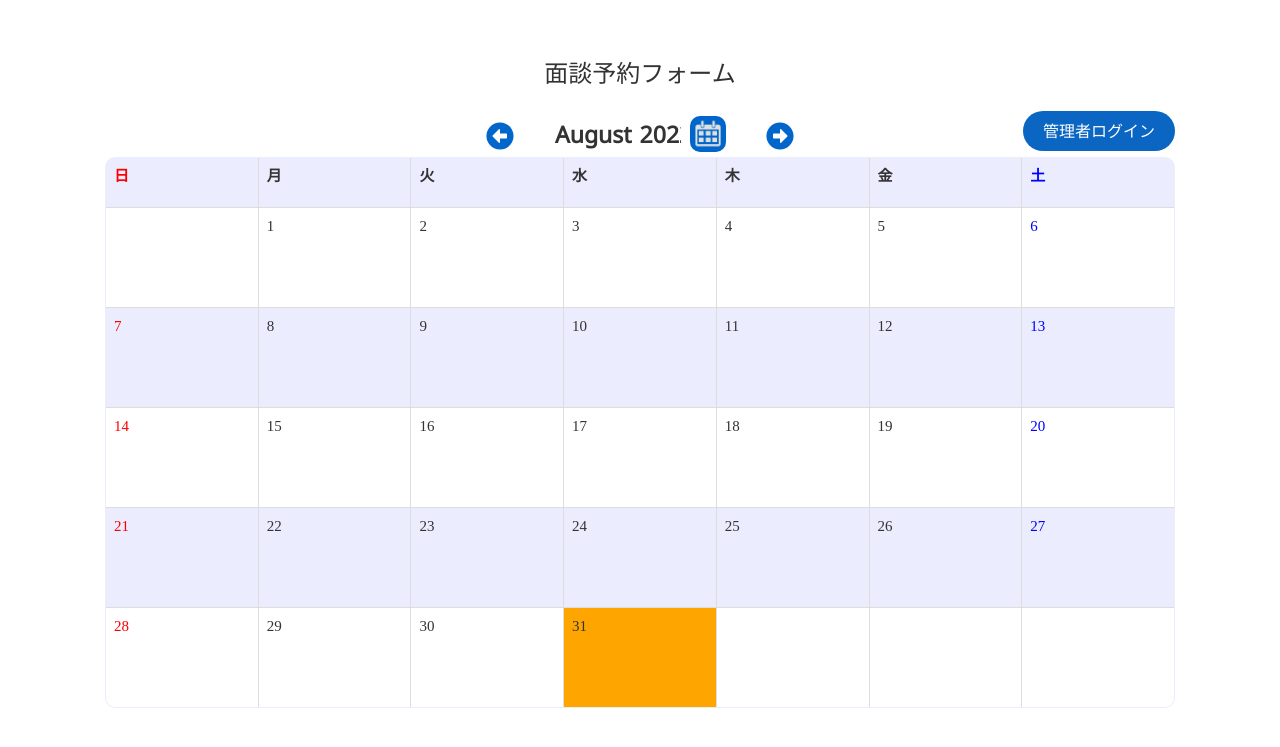
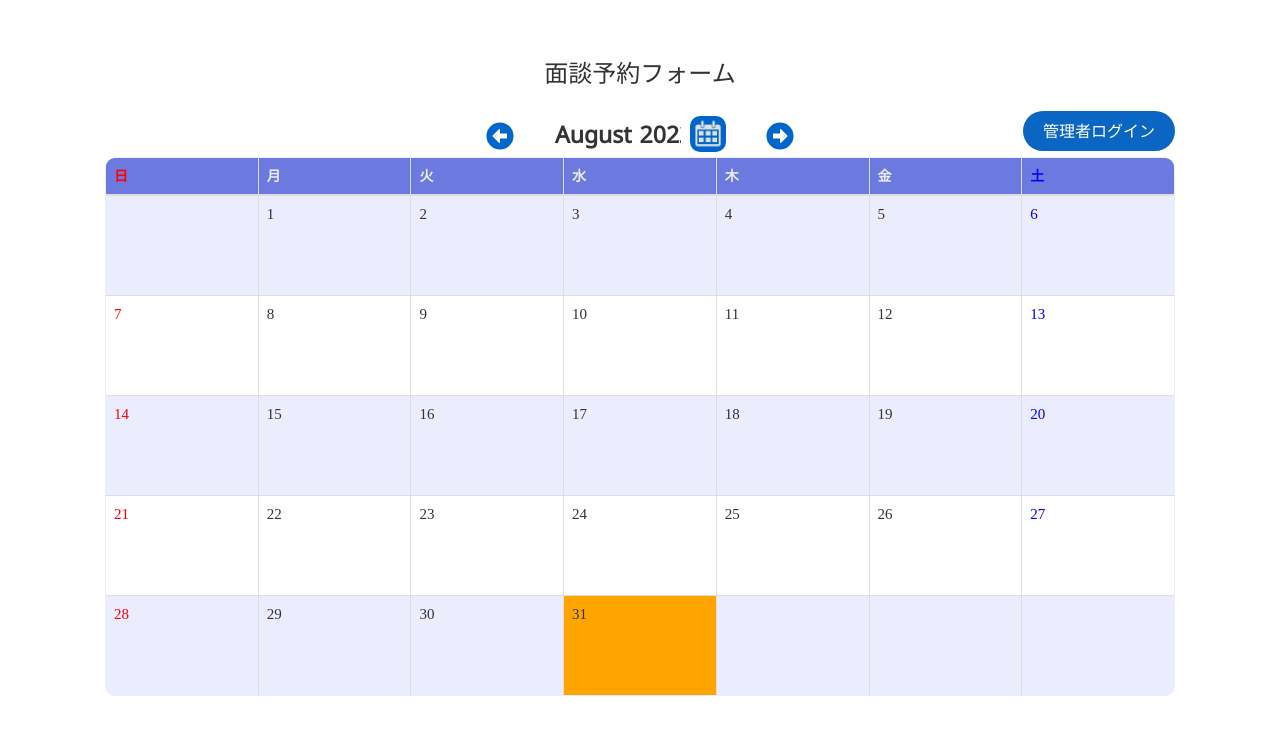
Before and after one commit to yudai142/reserve_system, a PHP site: page /calender_view.php in a window 1280 px wide. Shown: the top 747 px of the page. Run offline with PHP 8.4, Linux system fonts and the light colour scheme; data that the repository does not hold is empty.

Commit message:
カレンダーの曜日タブデザイン微修正

```diff
--- a/calender_view.php
+++ b/calender_view.php
@@ -224,7 +224,8 @@ for($day = 1; $day <= $day_count; $day++, $youbi++){
           <?php endif;?>
         </div>
         <table class="table table-bordered">
-            <tr>
+          <thead>
+          <tr class="table10-head">
                 <th>日</th>
                 <th>月</th>
                 <th>火</th>
@@ -233,11 +234,14 @@ for($day = 1; $day <= $day_count; $day++, $youbi++){
                 <th>金</th>
                 <th>土</th>
             </tr>
+          </thead>
+          <tbody>
             <?php
                 foreach ($weeks as $week) {
                     echo $week;
                 }
             ?>
+          </tbody>
         </table>
     </div>
 
--- a/style.css
+++ b/style.css
@@ -81,6 +81,10 @@ td:nth-of-type(1) {
 th:nth-of-type(7),
 td:nth-of-type(7) {
   color: blue;
+}
+
+th:nth-of-type(n+2):nth-of-type(-n+6) {
+  color: #ebeced
 }
 
 a:hover {
@@ -540,8 +544,11 @@ table th {
 }
 
 table thead tr {
+  background: #6c7ae0
+}
+
+table thead tr.table100-head {
   height: 60px;
-  background: #6c7ae0
 }
 
 table tbody tr {
```
